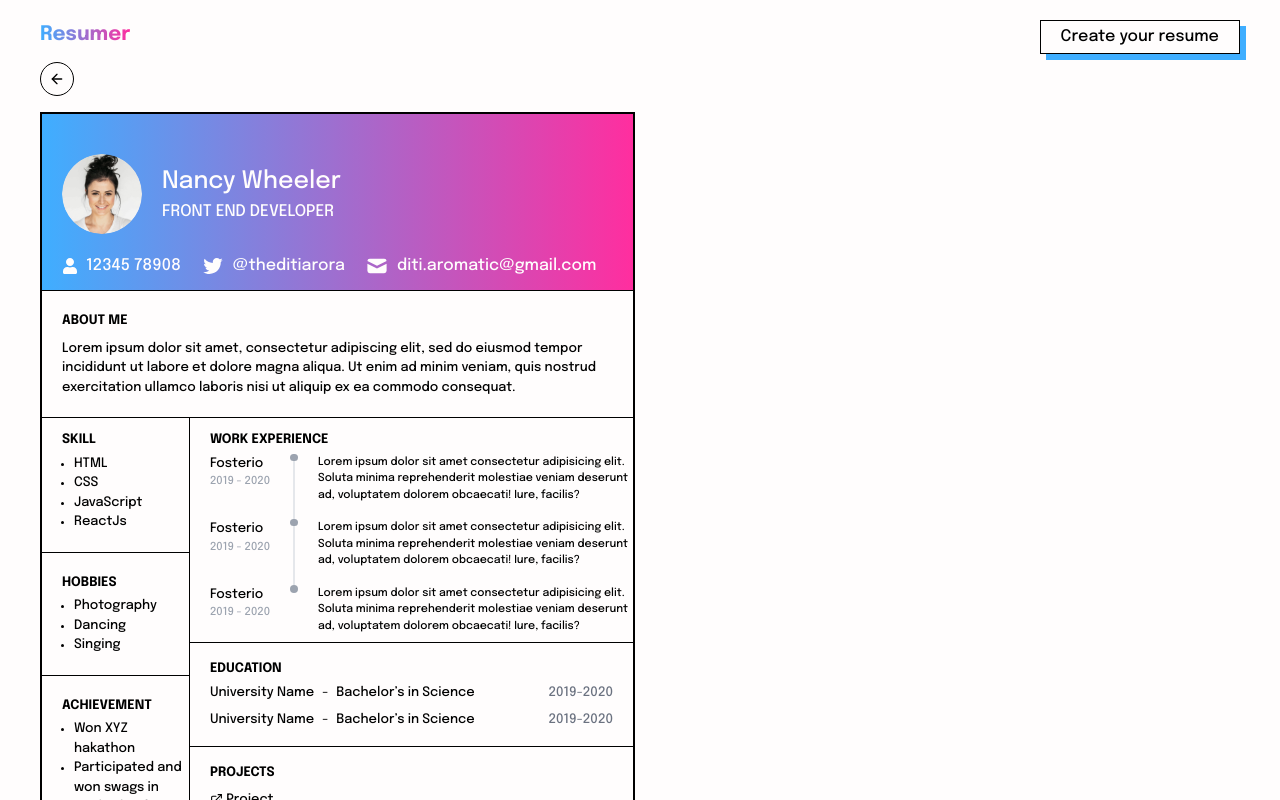
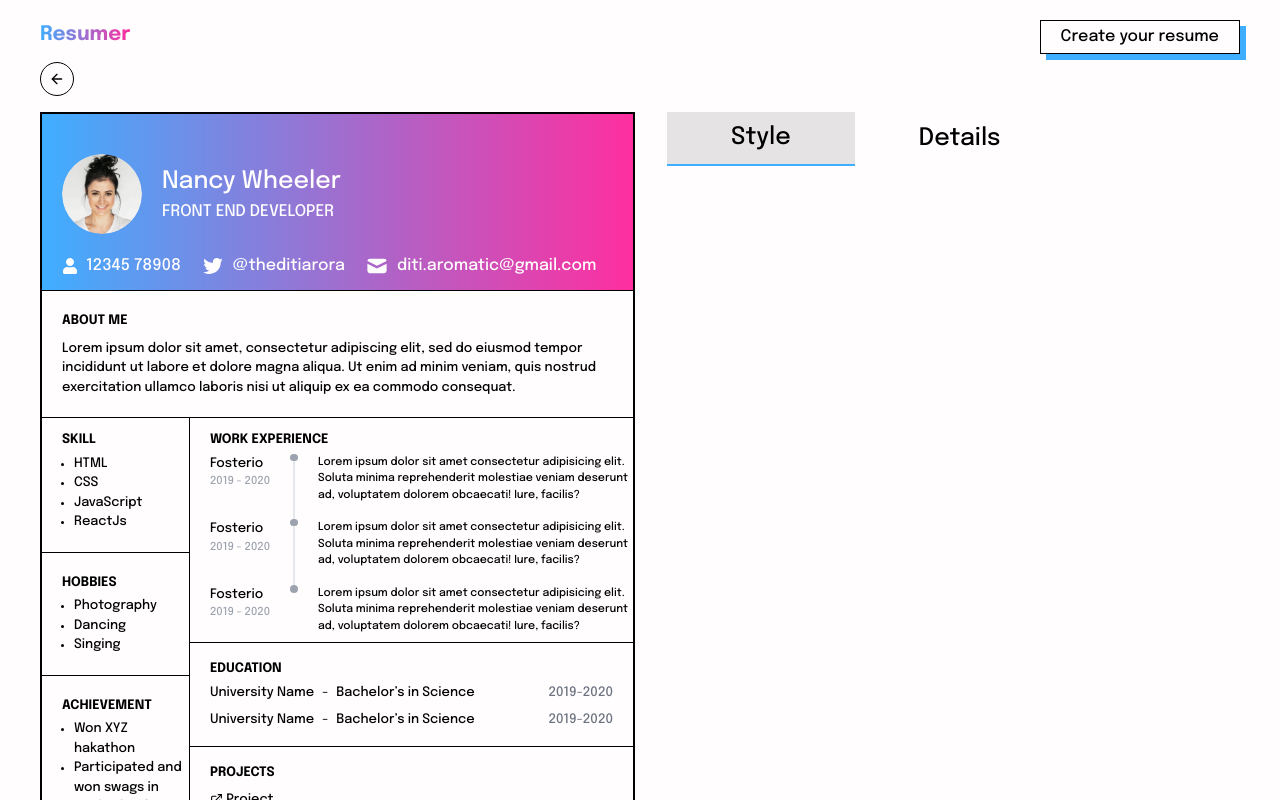
Before and after one commit to Diti-Arora13/Resumer-app, a React (Create React App) app: page /template1 in a window 1280 px wide. Shown: the top 800 px of the page. Built offline with nearby package versions, Linux system fonts and the light colour scheme.

Commit message:
toggle tabs

```diff
--- /dev/null
+++ b/src/components/layouts/Editing/Editing.jsx
@@ -0,0 +1,22 @@
+import React, { useState } from "react";
+
+const Editing = () => {
+  const [activeTab, setActiveTab] = useState(false)
+
+  const toggle = () => setActiveTab(!activeTab)
+
+  return (
+    <div>
+      <div className="flex items-center mb-4">
+        <button onClick={toggle} className={`text-md py-2 px-16 ${!activeTab && `bg-black bg-opacity-10 border-b-2 border-blu`}`}>Style</button>
+
+        <button onClick={toggle} className={`text-md py-2 px-16 ${activeTab && `bg-black bg-opacity-10 border-b-2 border-pink`}`}>Details</button>
+      </div>
+
+
+
+    </div>
+  );
+};
+
+export default Editing;
--- a/src/components/layouts/TempOne.jsx
+++ b/src/components/layouts/TempOne.jsx
@@ -1,6 +1,7 @@
 import React from "react";
 import { useNavigate } from 'react-router-dom'
 import Pfp from "../../imgs/pfp.png";
+import Editing from "./Editing/Editing";
 //icons
 import { FaUser } from "react-icons/fa";
 import { HiMail } from "react-icons/hi";
@@ -14,9 +15,7 @@ const TempOne = () => {
   return (
     <>
       <button className='back-btn' onClick={() => navigate('/pick')} > <FiArrowLeft/> </button>
-      <div className="flex">
-
-        {/* Styling component */}
+      <div className="flex gap-8">
 
         {/* resume */}
         <div className="w-a4w h-a4h border-black border-2">
@@ -198,6 +197,9 @@ const TempOne = () => {
             </div>
           </div>
         </div>
+
+        {/* Styling component */}
+        <Editing />
       </div>
     </>
   );
```
